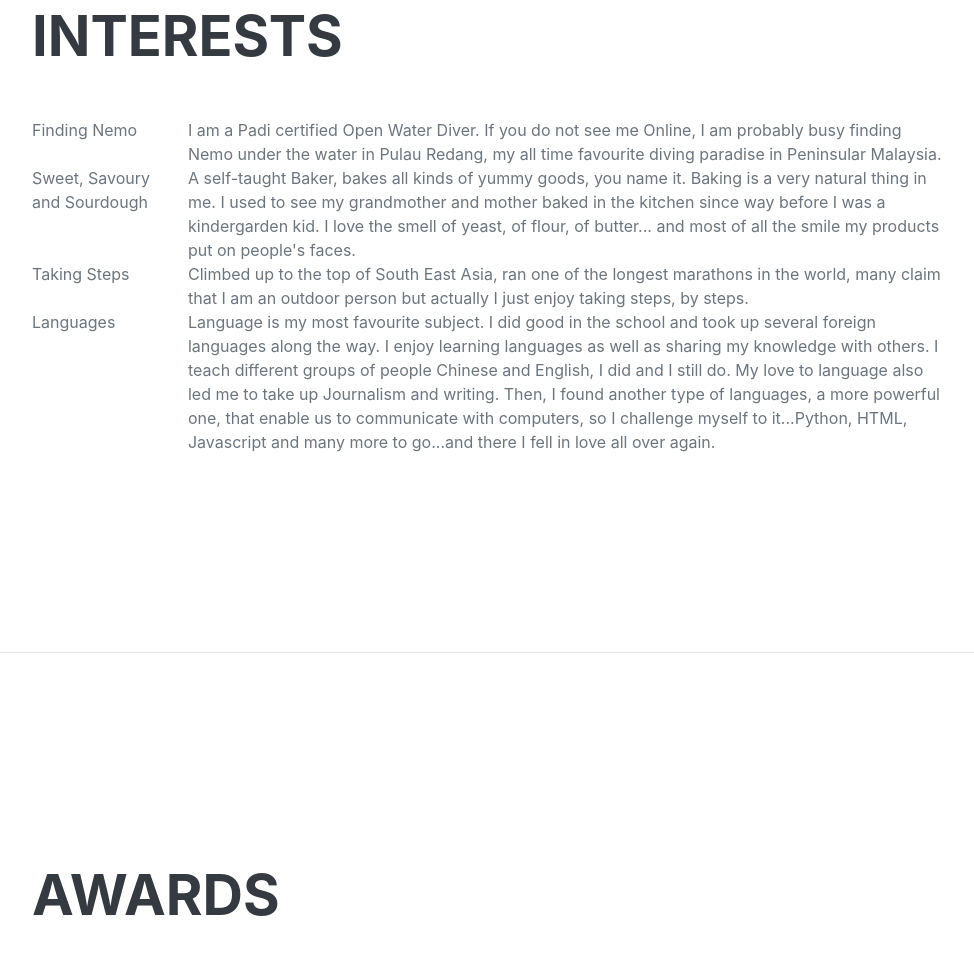
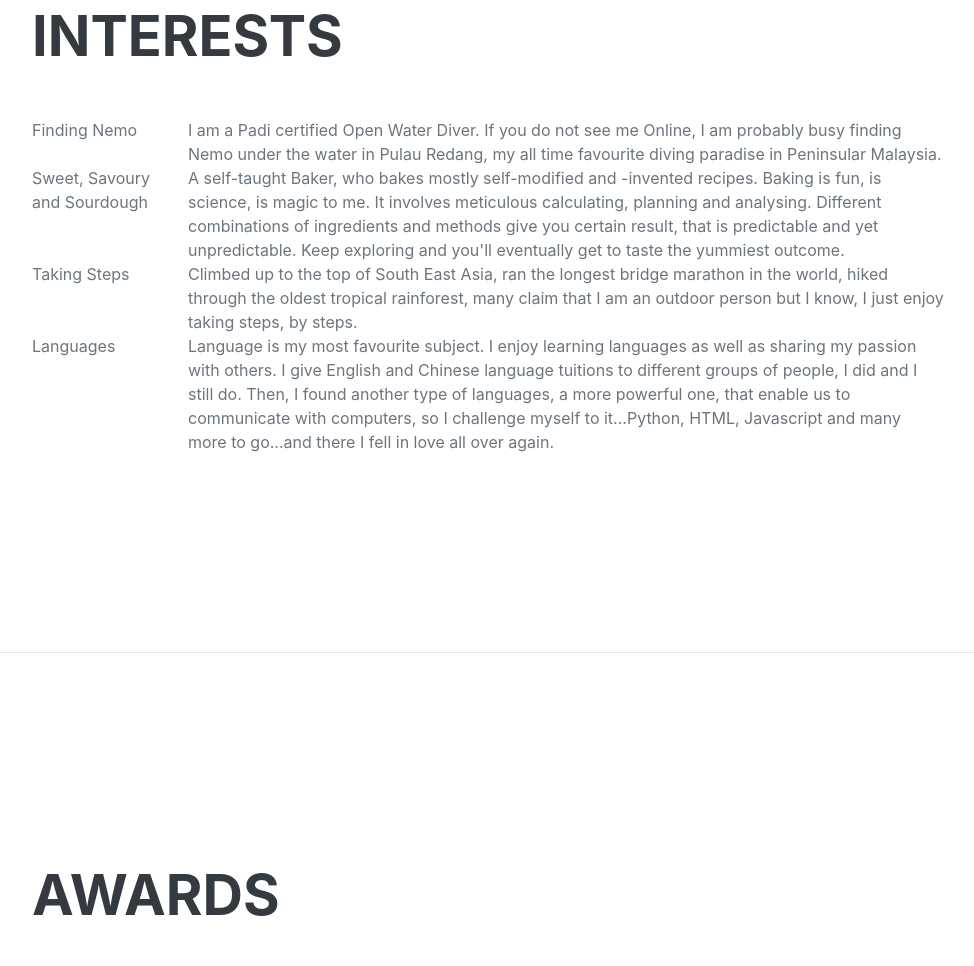
Before and after one commit to yeeguanchew/yeeguanchew.github.io, a plain HTML site: page index.html in a window 1280 px wide. Shown: the part 4758-5724 px from the top of the page, without its empty margins (288-1262 px from the left). Drawn offline with nearby package versions, Linux system fonts and the light colour scheme; a web font is replaced by a local one.

Commit message:
updated index

```diff
--- a/index.html
+++ b/index.html
@@ -313,14 +313,14 @@
                         <div class="col-sm">I am a Padi certified Open Water Diver. If you do not see me Online, I am probably busy finding Nemo under the water in Pulau Redang, my all time favourite diving paradise in Peninsular Malaysia.</div>
                         <div class="w-100"></div>
                         <div class="col-sm-2">Sweet, Savoury and Sourdough</div>
-                        <div class="col-sm">A self-taught Baker, bakes all kinds of yummy goods, you name it. Baking is a very natural thing in me. I used to see my grandmother and mother baked in the kitchen since way before I was a kindergarden kid. I love the smell of yeast, of flour, of butter... and most of all the smile my products put on people's faces.
+                        <div class="col-sm">A self-taught Baker, who bakes mostly self-modified and -invented recipes. Baking is fun, is science, is magic to me. It involves meticulous calculating, planning and analysing. Different combinations of ingredients and methods give you certain result, that is predictable and yet unpredictable. Keep exploring and you'll eventually get to taste the yummiest outcome.
                             </div>
                         <div class="w-100"></div>
                         <div class="col-sm-2">Taking Steps</div>
-                        <div class="col-sm">Climbed up to the top of South East Asia, ran one of the longest marathons in the world, many claim that I am an outdoor person but actually I just enjoy taking steps, by steps.</div>
+                        <div class="col-sm">Climbed up to the top of South East Asia, ran the longest bridge marathon in the world, hiked through the oldest tropical rainforest, many claim that I am an outdoor person but I know, I just enjoy taking steps, by steps.</div>
                         <div class="w-100"></div>
                         <div class="col-sm-2">Languages</div>
-                        <div class="col-sm">Language is my most favourite subject. I did good in the school and took up several foreign languages along the way. I enjoy learning languages as well as sharing my knowledge with others. I teach different groups of people Chinese and English, I did and I still do. My love to language also led me to take up Journalism and writing. Then, I found another type of languages, a more powerful one, that enable us to communicate with computers, so I challenge myself to it...Python, HTML, Javascript and many more to go...and there I fell in love all over again.</div>
+                        <div class="col-sm">Language is my most favourite subject. I enjoy learning languages as well as sharing my passion with others. I give English and Chinese language tuitions to different groups of people, I did and I still do. Then, I found another type of languages, a more powerful one, that enable us to communicate with computers, so I challenge myself to it...Python, HTML, Javascript and many more to go...and there I fell in love all over again.</div>
                     </div>
                 </div>
             </section>
```
